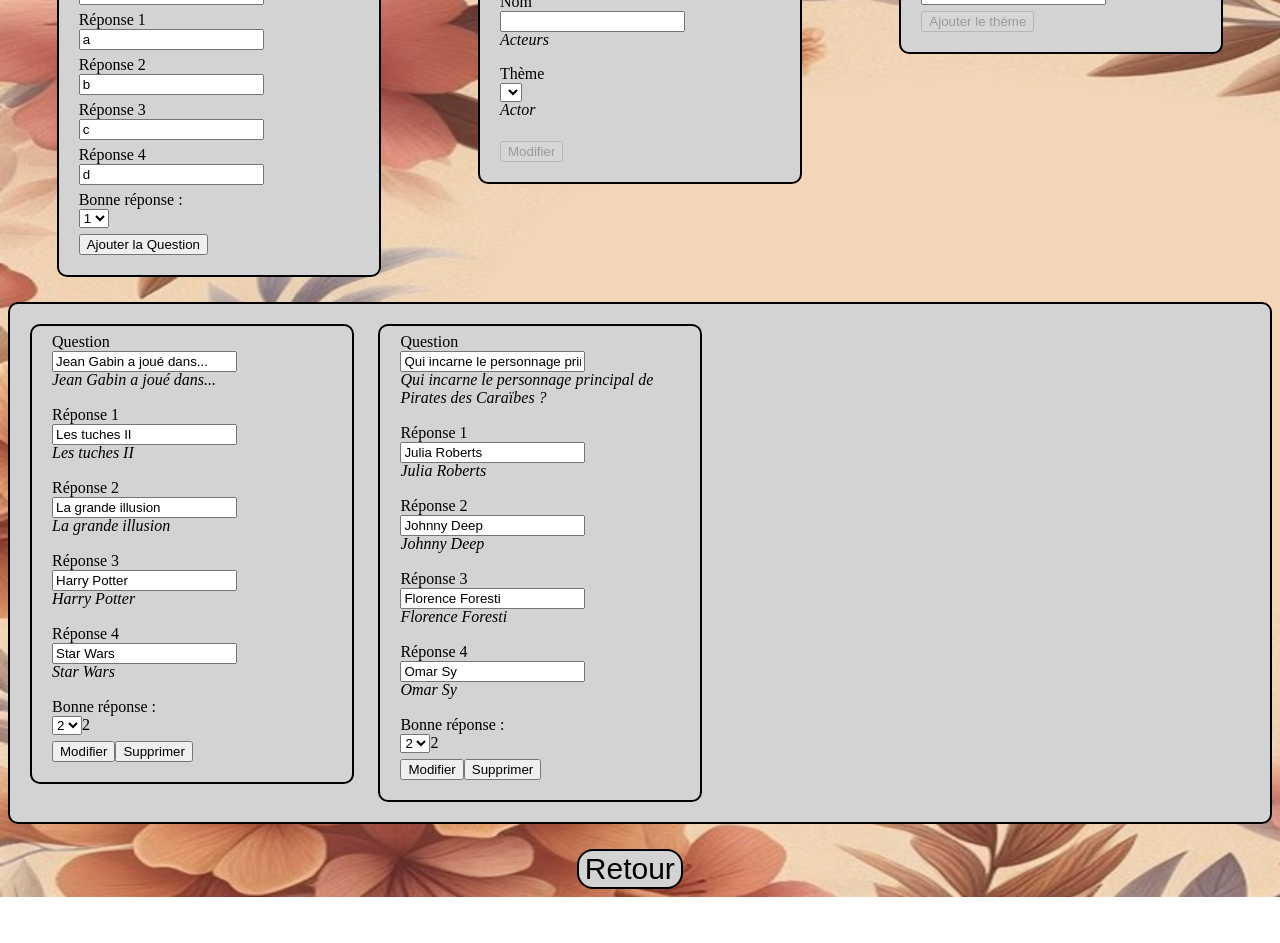
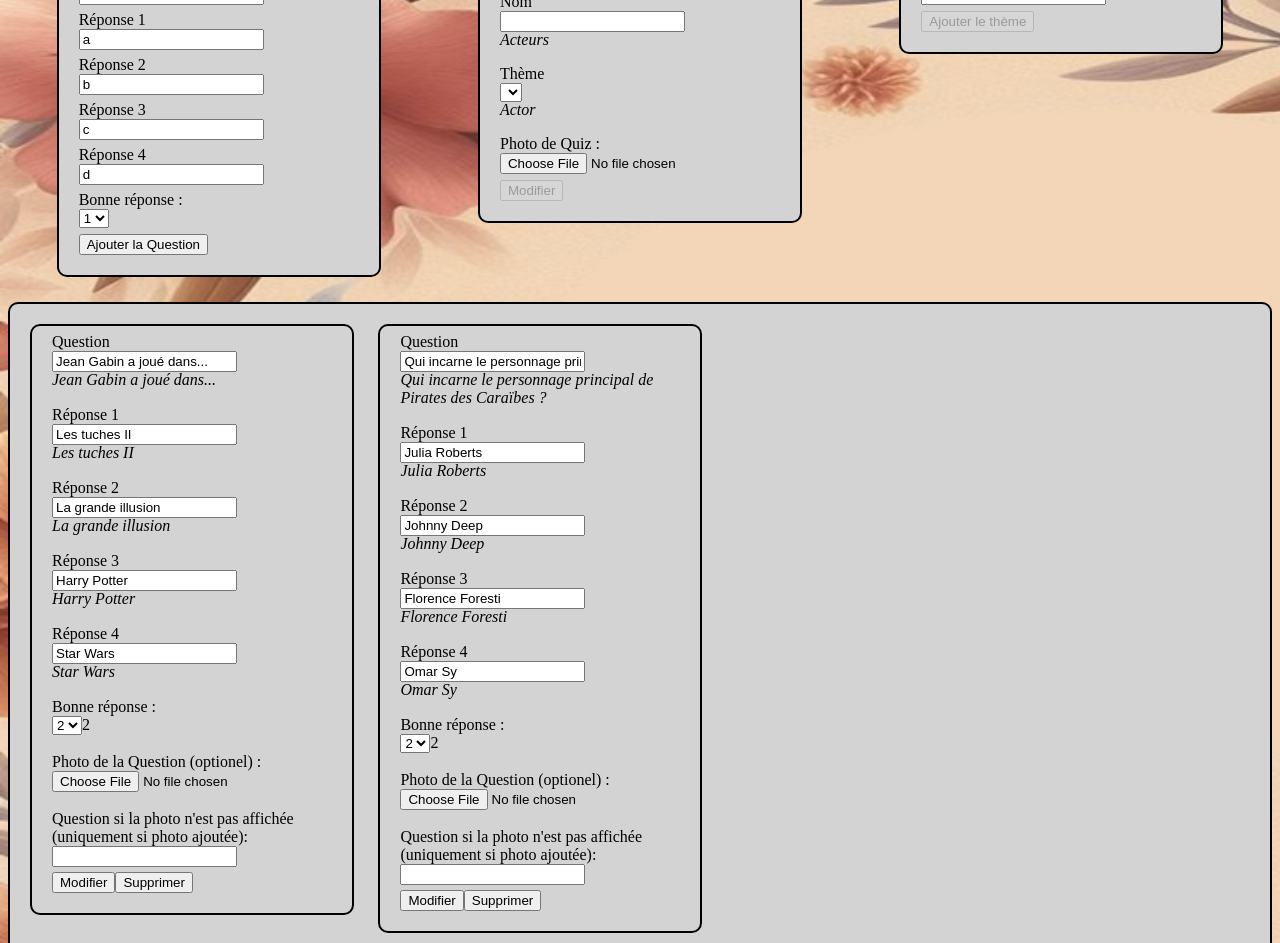
Before and after one commit to 2019-2020-ps6/2023-2024-ps6-dndeveloppers, an Angular app in the folder front-end/: page /home/gestionQuiz/editQuiz/1 in a window 1280 px wide. Shown: the part 240-1183 px from the top of the page. Before the commit the page ends 1137 px from the top, so only its background shows below. Built offline with nearby package versions, Linux system fonts and the light colour scheme.

Commit message:
#89 feat option photo quiz

```diff
--- a/front-end/src/app/quiz/choixQuiz/choixQuiz.component.html
+++ b/front-end/src/app/quiz/choixQuiz/choixQuiz.component.html
@@ -2,6 +2,7 @@
     <h2>
         <span><app-texteAdaptatif texte="Nom : {{quiz.name}}"></app-texteAdaptatif></span>
         <span><app-texteAdaptatif texte="Thème: {{quiz.theme}}"></app-texteAdaptatif></span>
+        <img *ngIf="quiz.photo!==undefined && optionPhoto" id="imageQuiz" [src]=quiz.photo /><br/>
         <span><app-texteAdaptatif texte="Questions : {{quiz.questions.length}}"></app-texteAdaptatif></span>
     </h2>
     <button class="button-card" [routerLink]="['app-quiz',quiz.name]"  (click)="selectQuiz(this.quiz)"><app-texteAdaptatif texte="Sélectionner"></app-texteAdaptatif></button>
--- a/front-end/src/app/quiz/choixQuiz/choixQuiz.component.scss
+++ b/front-end/src/app/quiz/choixQuiz/choixQuiz.component.scss
@@ -10,3 +10,8 @@
     padding-bottom: 10px;
     text-align: center;
 }
+
+#imageQuiz {
+    max-height: 150px;
+    max-width: 150px;
+}
--- a/front-end/src/app/quiz/choixQuiz/choixQuiz.component.ts
+++ b/front-end/src/app/quiz/choixQuiz/choixQuiz.component.ts
@@ -2,6 +2,7 @@ import { Component, OnInit, Input, Output, EventEmitter} from '@angular/core';
 import { Quiz } from '../../../models/quiz.model';
 import { Router } from '@angular/router';
 import { QuizService } from "src/services/quiz.service";
+import { ProfilService } from 'src/services/profil.service';
 
 @Component({
   selector: 'choixQuiz',
@@ -12,18 +13,21 @@ export class ChoixQuizComponent implements OnInit {
   @Input()
   quiz: Quiz | undefined;
 
-  constructor(private router: Router,public quizService: QuizService) {
+  public optionPhoto : boolean = false;
+
+  constructor(private router: Router,public quizService: QuizService, public profilService: ProfilService) {
+    this.profilService.actualProfil$.subscribe( (profil) => {
+      if(profil.optionPhoto){
+        this.optionPhoto = profil.optionPhoto;
+      }
+    })
   }
 
   ngOnInit() {
   }
 
   selectQuiz(quiz: Quiz): void {
-    console.log("ccc ",quiz);
-    //this.quizSelected.emit(true);
     this.quizService.selectQuiz(quiz);
-    console.log(this.router.url);
-    console.log(quiz.name);
     this.router.navigate(['home/listQuiz/app-quiz/' + quiz.name]);
   }
 
--- a/front-end/src/app/quizGestion/editQuestion/editQuestion.component.html
+++ b/front-end/src/app/quizGestion/editQuestion/editQuestion.component.html
@@ -22,7 +22,17 @@
                 <option [value]="3">3</option>
                 <option [value]="4">4</option>
                 </select>{{this.numberGoodAnswer}}
-    </label><br>
+    </label><br><br>
+
+
+    <label> Photo de la Question (optionel) :
+        <input class="input-custom" type="file" id="photoLien" [formControlName]="'photoLien'">
+    </label><br><br>
+    <label> Question si la photo n'est pas affichée (uniquement si photo ajoutée):
+        <input class="input-custom" type="text" id="photoTexte" [formControlName]="'photoTexte'"><p class="indent">{{this.texteImage}}</p>
+    </label>
+
+
     <div class="espace">
         <button type="submit" [disabled]="!questionForm.valid" (click)="editQuestion()">Modifier</button>
         <button type="submit" (click)="deleteQuestion()">Supprimer</button>
--- a/front-end/src/app/quizGestion/editQuestion/editQuestion.component.ts
+++ b/front-end/src/app/quizGestion/editQuestion/editQuestion.component.ts
@@ -1,8 +1,7 @@
 import { Component, Input, OnInit } from "@angular/core";
 import { FormBuilder, FormGroup } from "@angular/forms";
-import { Question_Model, Answer_Model1, Answer_Model2, Answer_Model3, Answer_Model4, QUIZ_LIST } from "src/mocks/quiz-list.mock";
+import { Question_Model, Answer_Model1, Answer_Model2, Answer_Model3, Answer_Model4 } from "src/mocks/quiz-list.mock";
 import { Answer, Question } from "src/models/question.models";
-import { Quiz } from "src/models/quiz.model";
 import { QuizService } from "src/services/quiz.service";
 
 @Component({
@@ -19,6 +18,7 @@ export class EditQuestionComponent implements OnInit {
 
     public answers: String[] = ['','','',''];
     public numberGoodAnswer = 0;
+    public texteImage: String = '';
 
     constructor(public formBuilder: FormBuilder, public quizService: QuizService){
         this.questionForm = this.formBuilder.group({
@@ -27,7 +27,10 @@ export class EditQuestionComponent implements OnInit {
             q2: [this.question?.answers[1].value],
             q3: [this.question?.answers[2].value],
             q4: [this.question?.answers[3].value],
-            goodAnswer: [this.findGoodAnswer()+1]
+            goodAnswer: [this.findGoodAnswer()+1],
+
+            photoLien: [],
+            photoTexte: []
         });
     }
 
@@ -37,6 +40,10 @@ export class EditQuestionComponent implements OnInit {
             this.numberGoodAnswer = this.findGoodAnswer()+1;
         }
 
+        if(this.question != undefined && this.question.optionImage != undefined){
+            this.texteImage = this.question.optionImage[1];
+        }
+
 
         this.questionForm = this.formBuilder.group({
             label: [this.question?.label],
@@ -44,7 +51,10 @@ export class EditQuestionComponent implements OnInit {
             q2: [this.question?.answers[1].value],
             q3: [this.question?.answers[2].value],
             q4: [this.question?.answers[3].value],
-            goodAnswer: [this.findGoodAnswer()+1]
+            goodAnswer: [this.findGoodAnswer()+1],
+
+            photoLien: [],
+            photoTexte: [this.texteImage]
         });
     }
 
@@ -82,12 +92,19 @@ export class EditQuestionComponent implements OnInit {
         question.answers = [answer1 , answer2 , answer3, answer4];
         question.answers[this.questionForm.value.goodAnswer-1].isCorrect = true;
 
-        console.log("question : ",question)
+        // photo
+        if(this.questionForm.value.photoLien !== null && this.questionForm.value.photoTexte != null){
+            question.questionImage = true;
+            question.questionTexte = false;
+            let path : String = this.questionForm.value.photoLien;
+            var spliter = path.split('\\');
+            let bon_path : string = "./assets/quiz/"+spliter[spliter.length-1];
+            question.optionImage = [bon_path,this.questionForm.value.photoTexte];
+        }
         this.quizService.editQuestion(question);
     }
 
     deleteQuestion(){
-        console.log("delete");
         if(this.question != undefined){
             this.quizService.deleteQuestion(this.question);
         }
--- a/front-end/src/app/quizGestion/editQuizGlobal/editQuizGlobal.component.html
+++ b/front-end/src/app/quizGestion/editQuizGlobal/editQuizGlobal.component.html
@@ -15,6 +15,12 @@
         </label><p class="valeurActuel">{{this.theme}}</p>
     </section>
 
+    <section class="indent">
+        <label for="annee"> Photo de Quiz :
+            <input class="input-custom" type="file" id="photo" [formControlName]="'photo'">
+        </label>
+    </section>
+
     <button class="boutonValeurGlobal" type="submit" [disabled]="!quizGlobalForm.valid" (click)="editGlobalQuiz()">Modifier</button>
     </form>
 </div>
--- a/front-end/src/app/quizGestion/viewQuiz/viewQuiz.component.html
+++ b/front-end/src/app/quizGestion/viewQuiz/viewQuiz.component.html
@@ -3,7 +3,7 @@
         <span> Nom : {{quiz.name}}   </span><br/>
         <span> Thème: {{quiz.theme}} </span><br/>
         <span> Nb questions : {{quiz.questions.length}}</span><br/>
-
+        <img *ngIf="quiz.photo!==undefined" id="imageQuiz" [src]=quiz.photo /><br/>
         <button (click)="editQuiz(quiz)">Modifier</button>
         <button (click)="deleteQuiz(quiz)">Supprimer</button>
     </h2>
--- a/front-end/src/app/quizGestion/viewQuiz/viewQuiz.component.scss
+++ b/front-end/src/app/quizGestion/viewQuiz/viewQuiz.component.scss
@@ -8,4 +8,10 @@
     padding-left: 10px;
     padding-right: 10px;
     padding-bottom: 10px;
+    text-align: center;
 }
+
+#imageQuiz {
+    max-height: 150px;
+    max-width: 150px;
+}
--- a/front-end/src/mocks/quiz-list.mock.ts
+++ b/front-end/src/mocks/quiz-list.mock.ts
@@ -150,7 +150,8 @@ export const QUIZ_LIST: Quiz[] = [
         questions: [QUESTION_ACTOR0,QUESTION_ACTOR1],
         nbQuestionsPerType: [2,0],
         id: 0,
-        selfStats: STATS_ACTORS
+        selfStats: STATS_ACTORS,
+        photo: "./assets/quiz/oscar.jpg"
     },
     {
         name: 'Sports',
--- a/front-end/src/models/quiz.model.ts
+++ b/front-end/src/models/quiz.model.ts
@@ -7,5 +7,6 @@ export interface Quiz {
     questions: Question[],
     nbQuestionsPerType: number[],
     id: number,
-    selfStats: statsQuiz
+    selfStats: statsQuiz,
+    photo?: string,
 }
--- a/front-end/src/services/quiz.service.ts
+++ b/front-end/src/services/quiz.service.ts
@@ -96,7 +96,7 @@ export class QuizService {
     if (quizEnCours.questions === undefined) {
       console.log("Ce quiz n'a pas de quesiton!");
     } else {
-      console.log("ok");
+      console.log("Quiz valide");
       this.actualScore = 0;
       this.usedHint = 0;
       this.endOfQuiz = false;
@@ -269,6 +269,9 @@ export class QuizService {
   editGlobalQuiz(valeurs: string[]){
     this.editedQuiz.name = valeurs[0];
     this.editedQuiz.theme = valeurs[1];
+    if(valeurs.length == 3 ){
+      this.editedQuiz.photo = valeurs[2];
+    }
     this.editedQuiz$.next(this.editedQuiz);
     console.log("Quiz édité");
   }
```
Also changed, not shown: front-end/src/app/quizGestion/editQuizGlobal/editQuizGlobal.component.ts (+9 -2 lines), front-end/src/assets/quiz/foot.jpg (added).
